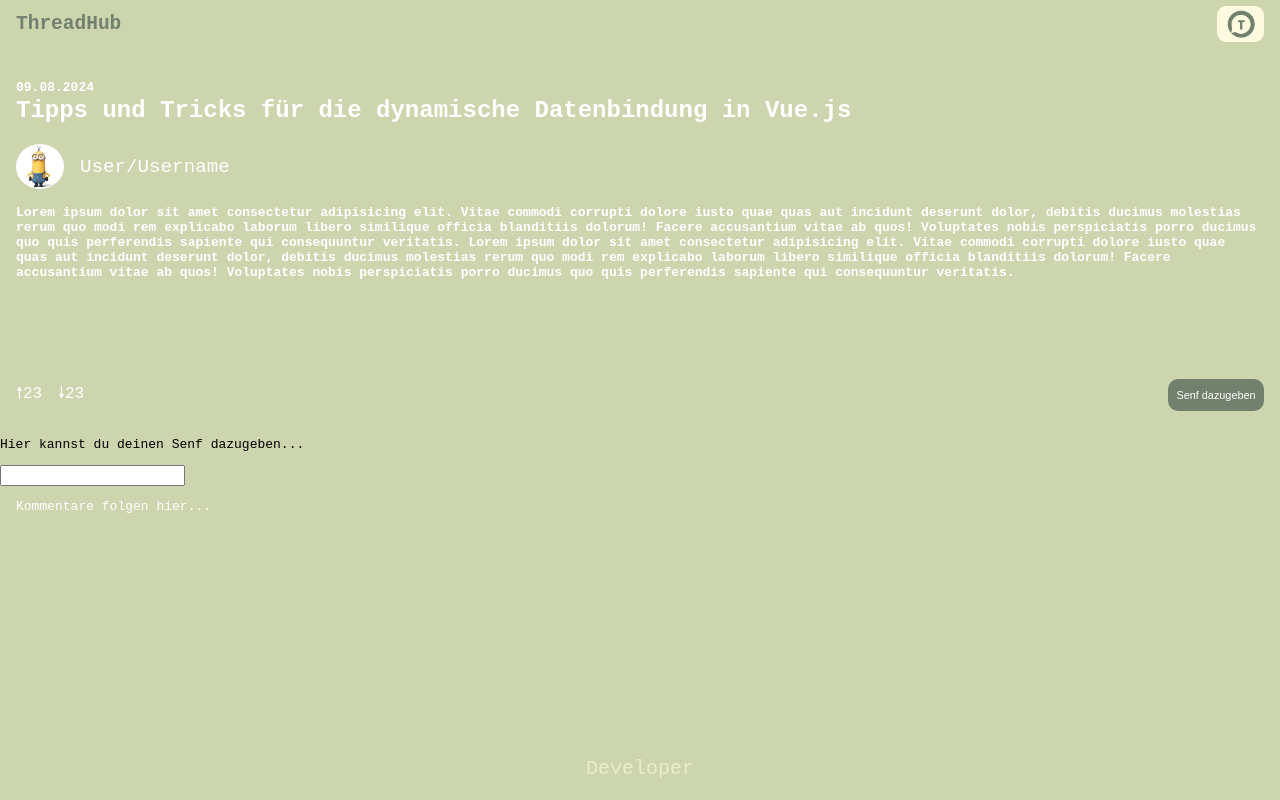
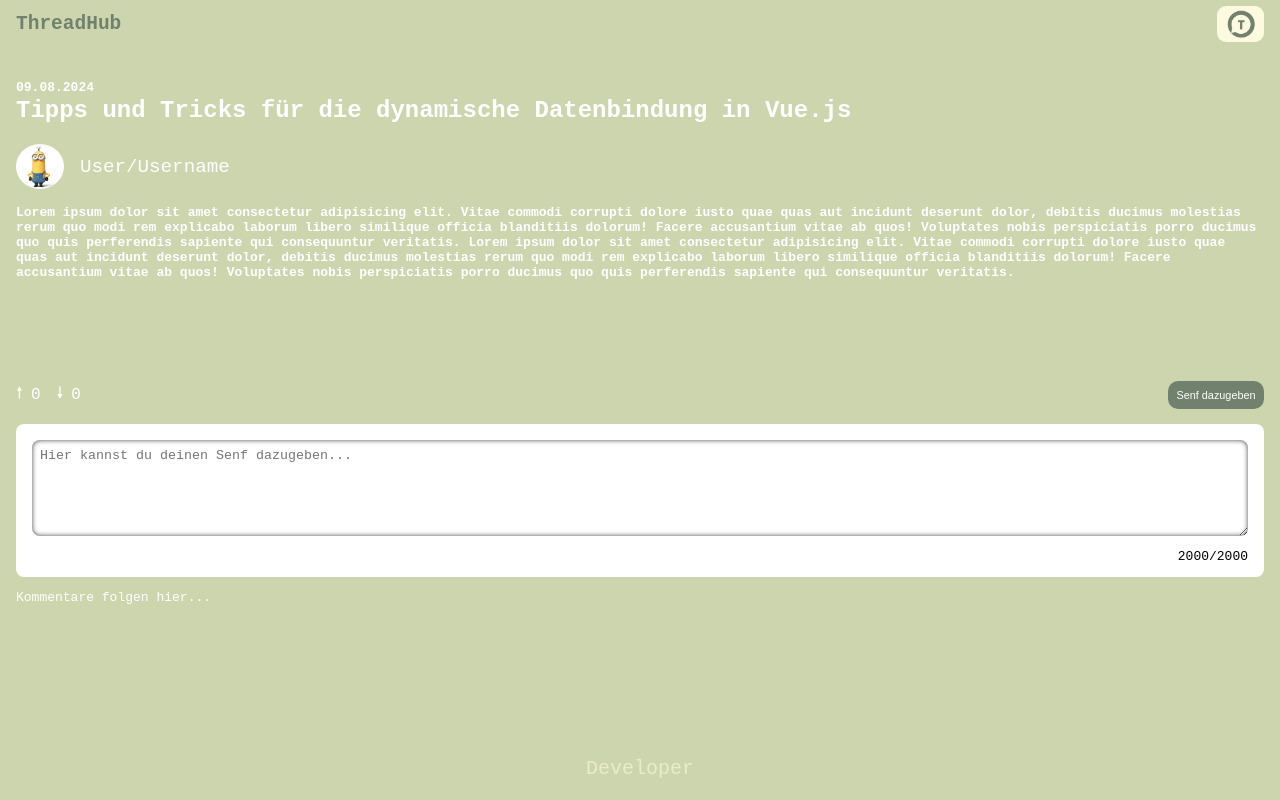
Before and after one commit to coding-bootcamps-eu/final-project-2024-05-threadhub, a Vue app: page /post in a window 1280 px wide. Both pictures are taken after a click on the button "Senf dazugeben". Built offline with nearby package versions, Linux system fonts and the light colour scheme.

Commit message:
add Button & Up/DOwnVotes

```diff
--- a/src/components/InteraktionPostView.vue
+++ b/src/components/InteraktionPostView.vue
@@ -1,14 +1,28 @@
 <template>
   <div class="interaktion">
     <div class="votes-thread">
-      <p>🠕<span>23</span></p>
-      <p>🠗<span>23</span></p>
+      <div class="votes" @click="counter++">
+        <p>🠕</p>
+        <p>{{ counter }}</p>
+      </div>
+
+      <div class="votes" @click="down++">
+        <p>🠗</p>
+        <p>{{ down }}</p>
+      </div>
     </div>
     <button @click="showInput">Senf dazugeben</button>
   </div>
   <div class="comment-section" v-show="showComment">
-    <p>Hier kannst du deinen Senf dazugeben...</p>
-    <input type="text" name="text" id="comment-input" /><label for="comment-input"></label>
+    <textarea
+      v-model="userInput"
+      maxlength="2000"
+      type="text"
+      name="text"
+      id="comment-input"
+      placeholder="Hier kannst du deinen Senf dazugeben..."
+    /><label for="comment-input"></label>
+    <p>{{ maxCharLength() }}/{{ charLength }}</p>
   </div>
 </template>
 <script>
@@ -16,11 +30,18 @@ export default {
   data() {
     return {
       showComment: false,
+      counter: 0,
+      down: 0,
+      charLength: 2000,
+      userInput: '',
     };
   },
   methods: {
     showInput() {
       this.showComment = !this.showComment;
+    },
+    maxCharLength() {
+      return this.charLength - this.userInput.length;
     },
   },
 };
@@ -34,6 +55,17 @@ export default {
   font-size: 1rem;
 }
 
+.votes {
+  display: flex;
+  flex-direction: row;
+  align-items: center;
+  gap: 0.5rem;
+}
+
+.votes:active {
+  color: black;
+}
+
 .interaktion {
   display: flex;
   flex-direction: row;
@@ -44,11 +76,38 @@ export default {
 
 .interaktion Button {
   width: 6rem;
-  height: 2rem;
+  height: 1.75rem;
   font-size: 0.68rem;
   color: var(--font-color);
   border: none;
   border-radius: 10px;
   background-color: var(--header-color);
 }
+
+.comment-section {
+  display: flex;
+  flex-direction: column;
+  margin: 0 1rem 0 1rem;
+  padding: 1rem 1rem 0 1rem;
+  background-color: var(--font-color);
+  border-radius: 8px;
+}
+
+.comment-section textarea {
+  text-align: left;
+
+  line-height: 1rem;
+
+  height: 6rem;
+  overflow-y: auto;
+
+  border: None;
+  border-radius: 8px;
+  box-shadow: inset 0px 0px 5px 0px rgba(0, 0, 0, 0.74);
+  padding: 0.5rem;
+}
+
+.comment-section p {
+  text-align: right;
+}
 </style>
```
